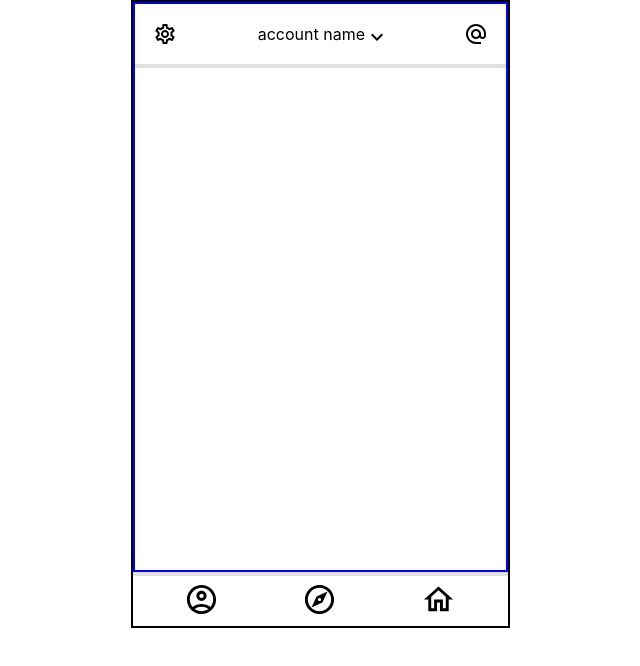
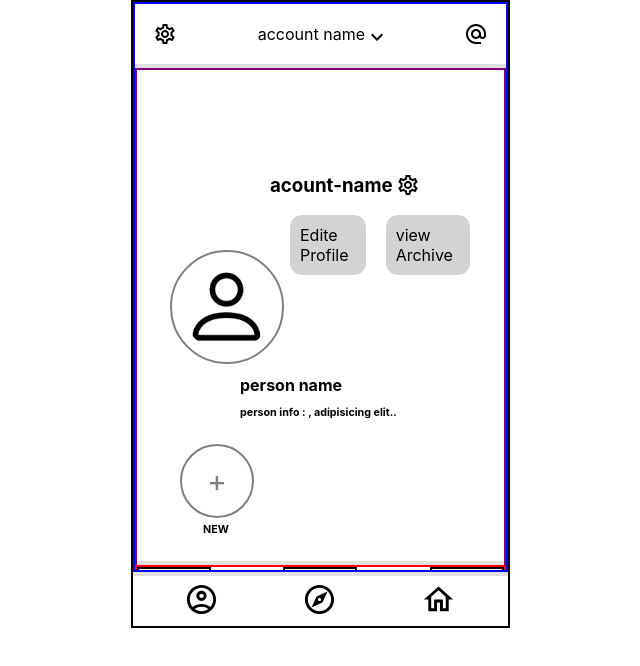
Before and after one commit to koroush-97/mini-insta1, a React (Create React App) app: page /profile in a window 1280 px wide. Shown: the top 666 px of the page, without its empty margins (320-960 px from the left). Built offline with nearby package versions, Linux system fonts and the light colour scheme; the HTML template or start-up script is replaced by a standard one.

Commit message:
profile page working

```diff
--- /dev/null
+++ b/src/components/profileMain/ProfileMain.css
@@ -0,0 +1,16 @@
+.ProfileMain{
+    display: flex;
+    flex-direction: column;
+    overflow-y: auto;
+    height: 502px;
+}
+
+.person-personality{
+    border: 2px solid purple;
+    padding-top: 100px;
+    display: flex;
+    flex-direction: column;
+    justify-content: center;
+    align-items: center;
+
+}
--- /dev/null
+++ b/src/components/profileMain/ProfileMain.jsx
@@ -0,0 +1,67 @@
+import React from 'react'
+import './ProfileMain.css'
+import { Box } from '@mui/material'
+import SettingsOutlinedIcon from '@mui/icons-material/SettingsOutlined';
+import img from '../../helpers/photos/Screenshot_28-10-2024_185137_.jpeg'
+import Divider from '@mui/material/Divider';
+import BackupTableIcon from '@mui/icons-material/BackupTable';
+import BookmarkBorderIcon from '@mui/icons-material/BookmarkBorder';
+import RecentActorsIcon from '@mui/icons-material/RecentActors';
+
+export default function ProfileMain() {
+  return (
+    <div className='ProfileMain'>
+        <Box className="person-personality">
+
+            <Box sx={{ display: "flex" , width: "170px" , alignItems: "center" , height:"30px" , justifyContent: "space-between" , marginLeft: "70px"  }}>
+            <h3>acount-name</h3>
+            <SettingsOutlinedIcon sx={{ marginRight: "20px" }}/>
+            </Box>
+
+
+            <Box sx={{  position: "relative" }}>
+
+            <Box sx={{  display: "grid" , gridTemplateColumns: "auto auto" , width:"200px" , justifyContent: "space-around"  , marginLeft: "100px" , marginTop: "15px"  }}>
+                <Box sx={{ padding: "10px" , justifyContent: "center" , alignItems: "center" , marginLeft: "20px" , backgroundColor: "lightgray" , borderRadius: "12px"  }} > Edite Profile </Box>
+                <Box sx={{ padding: "10px" , justifyContent: "center" , alignItems: "center" , marginLeft: "20px" , backgroundColor: "lightgray" , borderRadius: "12px"  }} > view Archive </Box>
+            </Box>
+
+
+
+            <Box
+  component="img"
+  src={img}
+  sx={{
+    padding: "10px",
+    backgroundColor: "#fff",
+    position: "absolute",
+    border: "2px solid gray",
+    top: "50px",
+    left: "0",
+    width: "90px",
+    height: "90px",
+    borderRadius: "50%",
+    objectFit: "cover",
+  }}
+/>
+
+<Box sx={{ marginTop:"100px" , marginLeft: "70px"}}>  <h4>person name</h4> <h6 style={{ marginTop: "-10px" , textWrap: "wrap"}}>person info : , adipisicing elit..</h6></Box>
+
+<Box sx={{ width: "70px" , height: "70px" , border: "2px solid gray", display: "flex" , justifyContent: "center" , alignItems: "center" , borderRadius: "50%" , fontSize:"30px" , color: "gray" , marginLeft: "10px" }}> + </Box>
+<h6 style={{  marginLeft: "33px" , marginTop: "5px" }}>NEW</h6>
+
+
+
+
+            </Box>
+        <Divider sx={{ borderWidth: "2px" , width: "100%"}}  />
+
+            <Box sx={{ display: "flex" , justifyContent: "space-between" , border: "2px solid red" , width: "100%" , height: "70px" }}>
+                <Box sx={{ border: "2px solid black" , width: "70px" , justifyContent: "center" , alignItems: "center" , display: "flex" }} > <BackupTableIcon fontSize='large' sx={{ cursor:"pointer" }}/>  </Box>
+                <Box sx={{ border: "2px solid black" , width: "70px" , justifyContent: "center" , alignItems: "center" , display: "flex" }} > <BookmarkBorderIcon fontSize='large' sx={{ cursor:"pointer" }} /> </Box>
+                <Box sx={{ border: "2px solid black" , width: "70px" , justifyContent: "center" , alignItems: "center" , display: "flex" }} > <RecentActorsIcon fontSize='large' sx={{ cursor:"pointer" }} /> </Box>
+            </Box>
+        </Box>
+    </div>
+  )
+}
--- a/src/pages/Profile/Profile.js
+++ b/src/pages/Profile/Profile.js
@@ -2,12 +2,15 @@ import React from 'react'
 import './Profile.css'
 import { Box } from '@mui/material'
 import Topbarprofile from '../../components/Topbarprofile/Topbarprofile'
+import ProfileMain from '../../components/profileMain/ProfileMain'
+
 
 export default function Profile() {
   return (
     <div className='Profile-container'>
       <Box className="profile-container-page">
         <Topbarprofile />
+        <ProfileMain />
       </Box>
     </div>
   )
```
Also changed, not shown: src/helpers/photos/Screenshot_28-10-2024_185137_.jpeg (added), src/helpers/photos/pesonSvg.jpeg (added).
